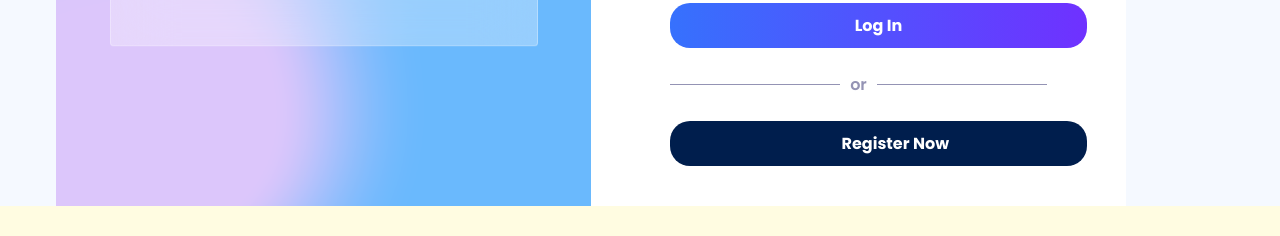
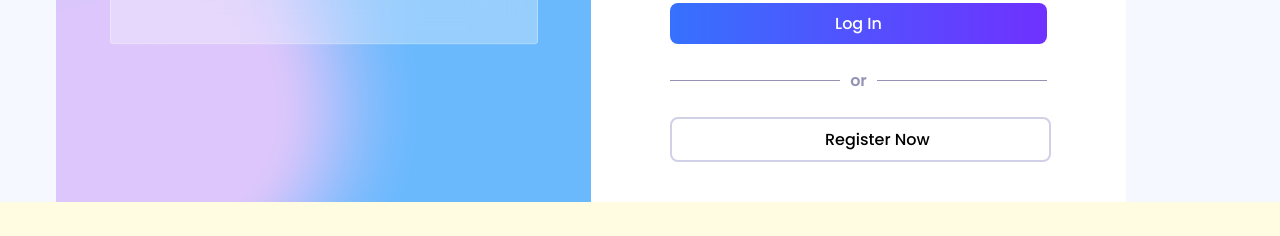
Before and after one commit to vkachanti/AgriUnity, a plain HTML site: page LOGINFORMAGR.html in a window 1280 px wide. Shown: the part 564-800 px from the top of the page. Drawn offline with Linux system fonts and the light colour scheme; some packages are replaced by stand-ins of ours; a script that the page names is missing.

Commit message:
Update LOGINFORMAGR.html

```diff
--- a/LOGINFORMAGR.html
+++ b/LOGINFORMAGR.html
@@ -11,7 +11,7 @@
     <link rel="stylesheet" href="logincss.css" />
     <style>
       /* Button style within .inside div */
-      .inside button {
+/*       .inside button {
         border-radius: 20px;
         color: white;
         background-color: #001e4d;
@@ -19,19 +19,19 @@
         border: none;
         cursor: pointer;
         font-weight: bold;
-      }
+      } */
 
       /* Optional hover effect */
-      .inside button:hover {
+/*       .inside button:hover {
         background-color: #003366; /* Darker shade on hover */
-      }
+      } */
 
       /* Styling for the button text link */
       .inside button a {
         color: inherit;
         text-decoration: none;
         display: block;
-      }
+      } */
     </style>
     <!-- <link href="https://unpkg.com/boxicons@2.1.4/css/boxicons.min.css" rel="stylesheet" /> -->
     <script type="text/javascript" src="https://cloudpdf.io/viewer.min.js"></script>
```
